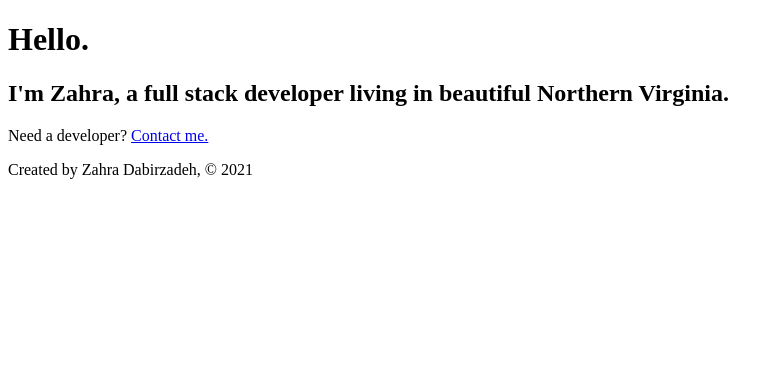
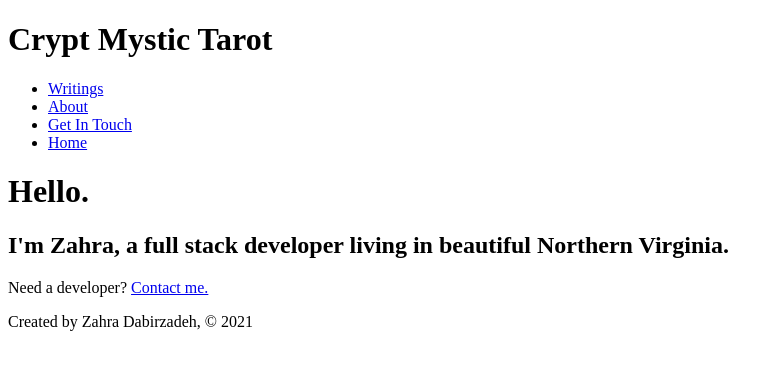
Before and after one commit to grimxreaper/gatsby_project, a Gatsby site: page / in a window 1280 px wide. Shown: the whole page, without its empty margins (0-783 px from the left). Built offline with nearby package versions, Linux system fonts and the light colour scheme; Gatsby itself is replaced by a stand-in of ours.

Commit message:
Header cmpnt created

```diff
--- a/src/components/header.js
+++ b/src/components/header.js
@@ -0,0 +1,22 @@
+import React from 'react'
+import { Link } from 'gatsby';
+
+
+const Header  = () => {
+    return (
+        <div>
+            <h1>Crypt Mystic Tarot</h1>
+            <nav>
+                <ul>
+                    <li><Link to="../blog">Writings</Link> </li>
+                    <li><Link to="../about">About</Link></li>
+                    <li><Link to="../contact">Get In Touch</Link> </li>
+                    <li><Link to="/">Home</Link></li>
+                </ul>
+
+            </nav>
+        </div>
+    )
+}
+
+export default Header;
--- a/src/pages/index.js
+++ b/src/pages/index.js
@@ -1,10 +1,12 @@
 import React from 'react';
 import { Link } from 'gatsby';
 import Footer from '../components/footer';
+import Header from '../components/header';
 
 const IndexPage = () => {
   return (
     <div>
+      <Header />
       <h1>Hello.</h1>
       <h2>I'm Zahra, a full stack developer living in
         beautiful Northern Virginia.</h2>
```
